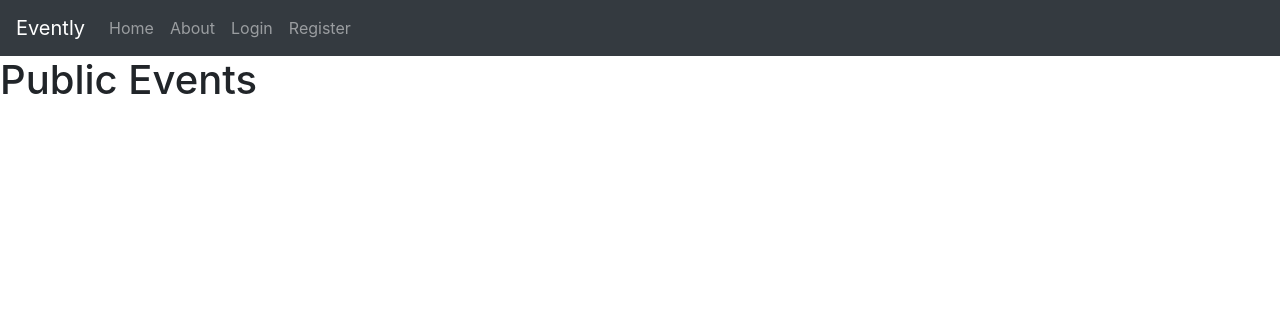
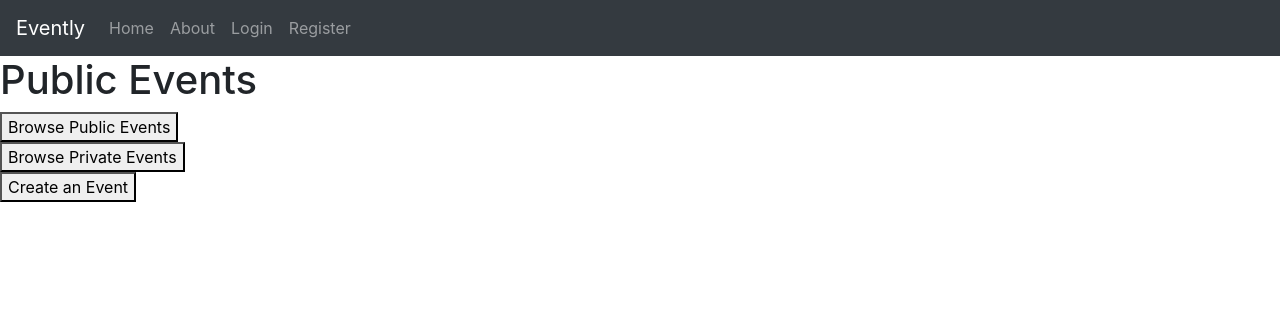
Before and after one commit to tranln025/the-event-fairy, a Django app: page /events/public/ in a window 1280 px wide. Shown: the top 316 px of the page. Run offline with Django 3.2, Linux system fonts and the light colour scheme; data that the repository does not hold is empty; some libraries are stand-ins or nearby versions.

Commit message:
adds basic styling for side-nav

```diff
--- a/project_2_app/static/css/main.css
+++ b/project_2_app/static/css/main.css
@@ -1,3 +1,27 @@
 nav{
     width:100%;
 }
+
+
+
+.list-container{
+    display:flex;
+    flex-direction: row;
+    justify-content: space-between;
+}
+
+
+.side-nav{
+    display: flex;
+    flex-direction: column;
+
+}
+
+
+
+
+
+
+.list-group{
+    width:75%;
+}
--- a/project_2_app/templates/base.html
+++ b/project_2_app/templates/base.html
@@ -21,7 +21,7 @@
         <span class="navbar-toggler-icon"></span>
       </button>
         <a class="navbar-brand" href="{% url 'landing' %}">Evently</a>
-          <section>
+
 
 
 
@@ -51,7 +51,7 @@
               {% endif %}
               </ul>
             </div>
-          </section>
+
     </nav>
   </header>
 
--- a/project_2_app/templates/event_list.html
+++ b/project_2_app/templates/event_list.html
@@ -3,6 +3,15 @@
 {% block content %}
 
     <h1>{{ type }} Events</h1>
+
+    <div class='list-container'>
+        <div class='side-nav'>
+            <a href="{% url 'public_list' %}"><button>Browse Public Events</button></a>
+            <a href="{% url 'private_list' %}"><button>Browse Private Events</button></a>
+            <a href="{% url 'event_create' %}"><button>Create an Event</button></a>
+        </div>
+
+
         {% for event in events %}
             <div class="list-group">
                 <a href="{% url 'event_detail' event_pk=event.id %}" class="list-group-item list-group-item-action flex-column align-items-start">
@@ -15,6 +24,8 @@
                     <small>Click to view details</small>
                 </a>
             </div>
+
+    </div>
     {% endfor %}
 
 {% endblock %}
```
Also changed, not shown: project_2_app/templates/home.html (+5 -3 lines). Lines whose indentation alone changed are shown as unchanged.
